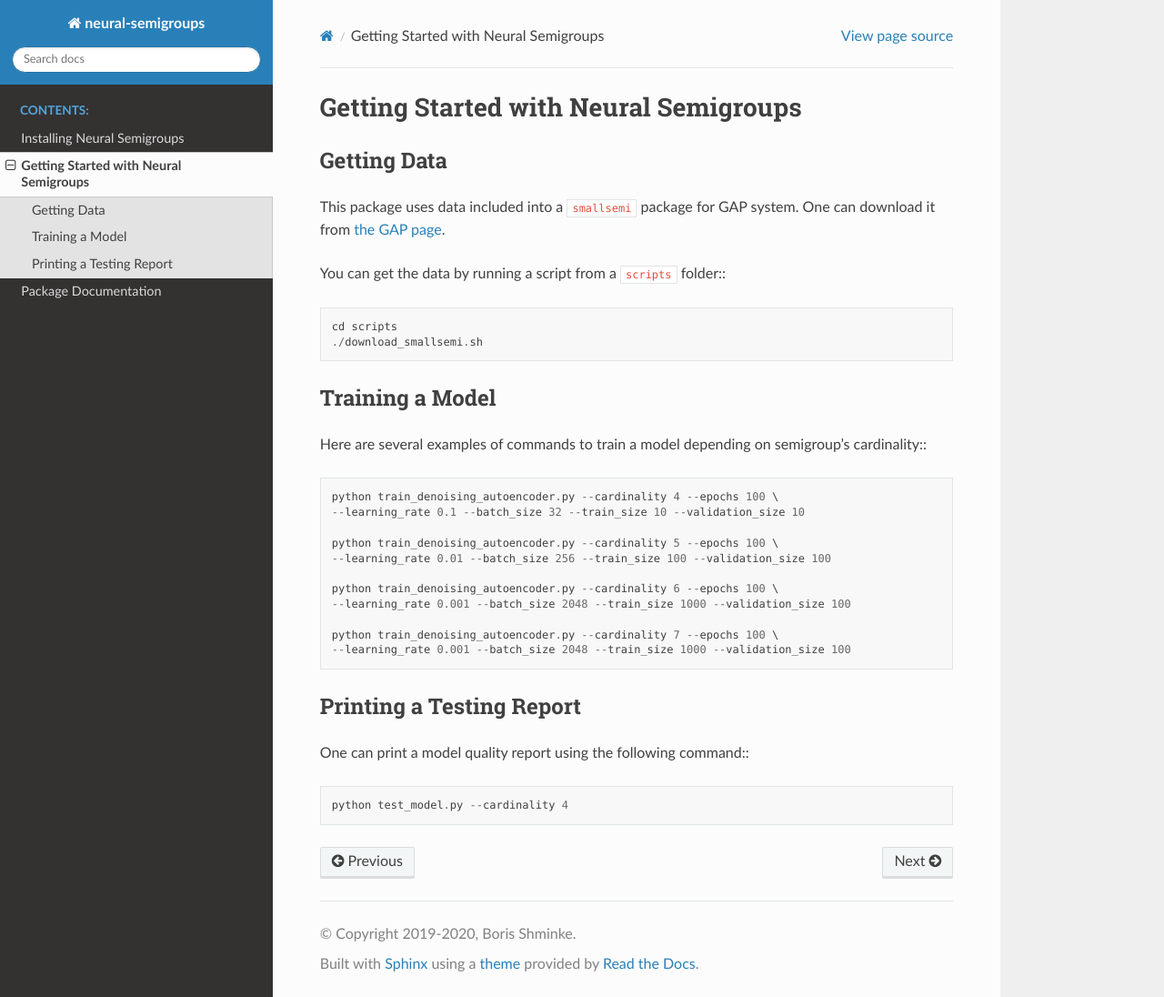
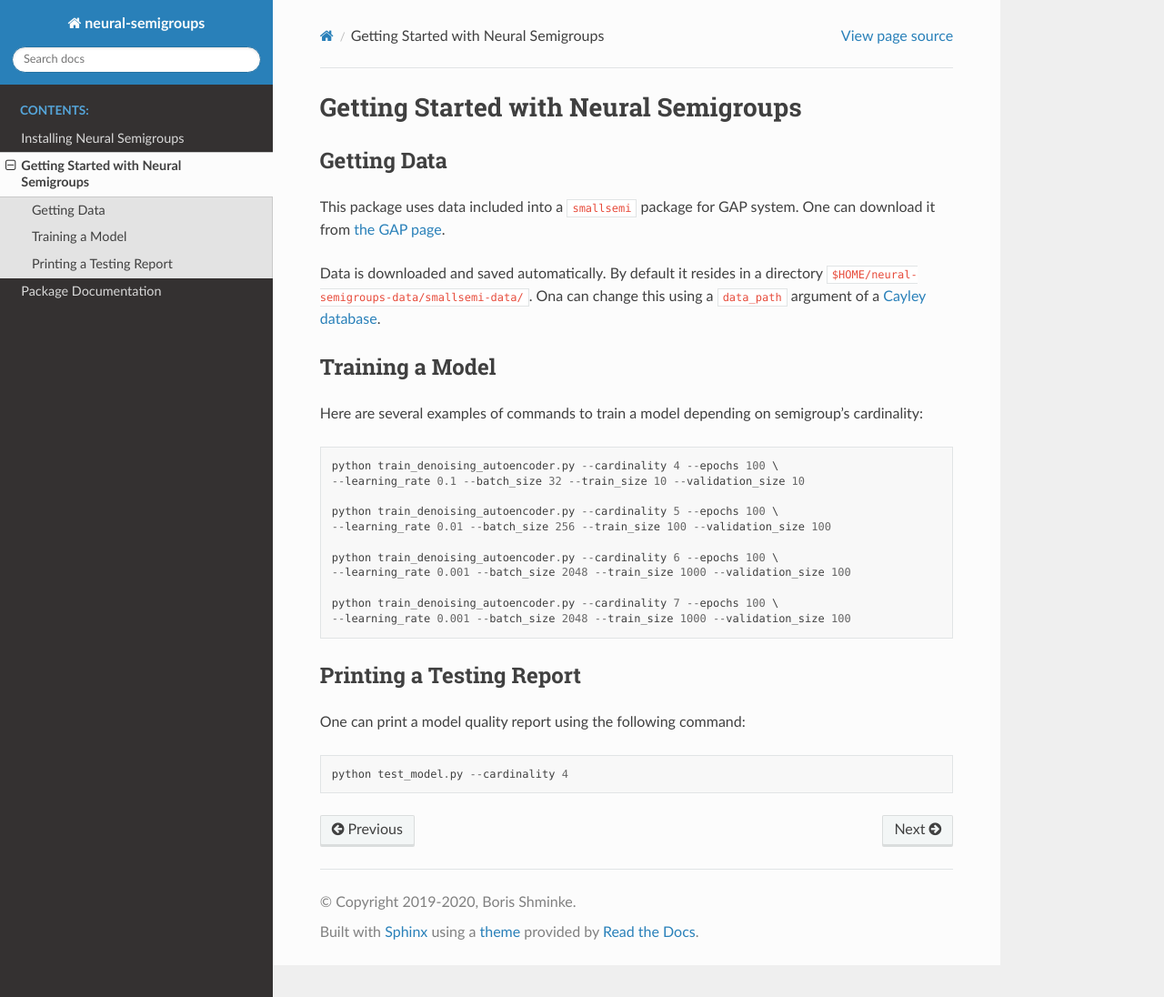
Before and after one commit to inpefess/neural-semigroups, a Sphinx documentation site: the page built from doc/source/getting-started.rst, in a window 1280 px wide and 1096 px high. Shown: the whole window at 91% size. Built offline with Sphinx 7.4.7 and the Read the Docs theme 2.0.0, drawn with Linux system fonts in a browser that asks for light colours.

```diff
--- a/doc/source/getting-started.rst
+++ b/doc/source/getting-started.rst
@@ -6,15 +6,12 @@
 
 This package uses data included into a ``smallsemi`` package for GAP system. One can download it from `the GAP page`_.
 
-You can get the data by running a script from a ``scripts`` folder:::
-
-  cd scripts
-  ./download_smallsemi.sh
+Data is downloaded and saved automatically. By default it resides in a directory ``$HOME/neural-semigroups-data/smallsemi-data/``. Ona can change this using a ``data_path`` argument of a :ref:`Cayley database<cayley-database>`.
 
 Training a Model
 ----------------
 
-Here are several examples of commands to train a model depending on semigroup's cardinality:::
+Here are several examples of commands to train a model depending on semigroup's cardinality: ::
 
   python train_denoising_autoencoder.py --cardinality 4 --epochs 100 \
   --learning_rate 0.1 --batch_size 32 --train_size 10 --validation_size 10
@@ -31,7 +28,7 @@
 Printing a Testing Report
 -------------------------
 
-One can print a model quality report using the following command:::
+One can print a model quality report using the following command: ::
 
   python test_model.py --cardinality 4
 
--- a/doc/source/installation.rst
+++ b/doc/source/installation.rst
@@ -3,7 +3,8 @@
 
 As a PyPi package
 -----------------
-To use the package, just::
+To use the package, just: ::
+
   pip install neural-semigroups
 
 Use source (for developers)
@@ -11,7 +12,7 @@
 
 First, get Python 3.8
 
-Then run several commands in a terminal:::
+Then run several commands in a terminal: ::
 
   git clone git@github.com:inpefess/neural-semigroups.git
   cd neural-semigroups
--- a/doc/source/package-documentation.rst
+++ b/doc/source/package-documentation.rst
@@ -10,6 +10,8 @@
 ------------
 .. autoclass:: neural_semigroups.CyclicGroup
    :special-members: __init__
+
+.. _cayley-database:
 
 Cayley Database
 ---------------
```
Also changed, not shown: 5 other files.
